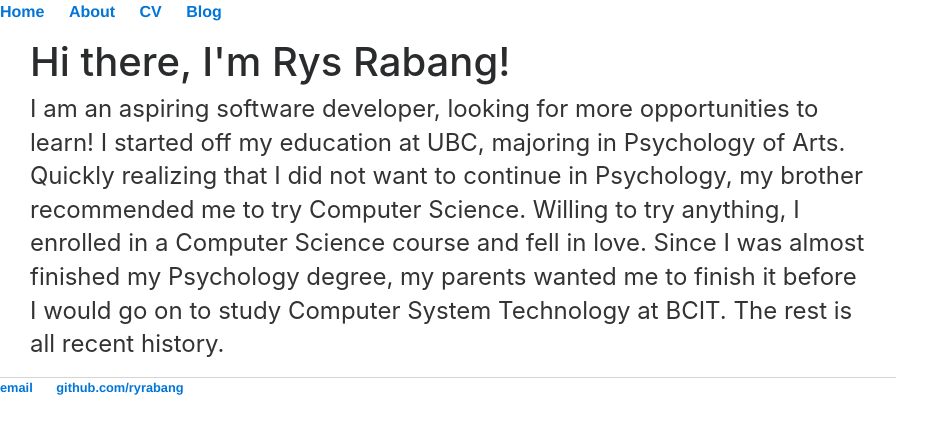
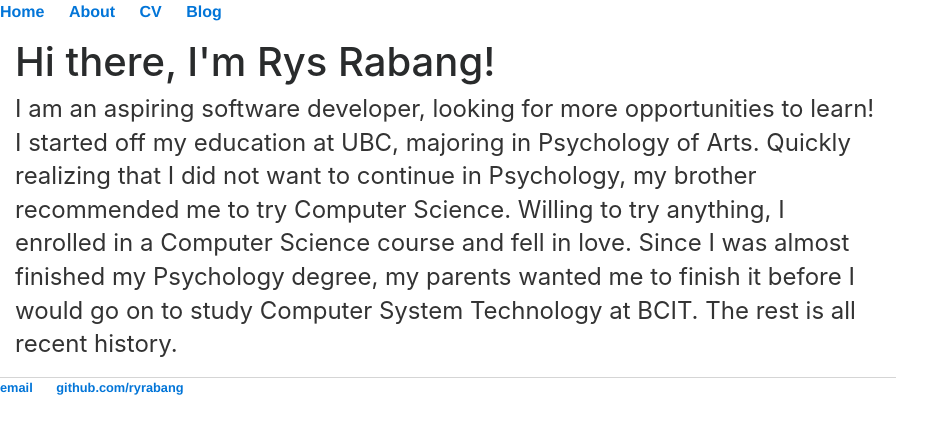
Before and after one commit to ryrabang/ryrabang.github.io, a Jekyll site: the page built from about/index.html, in a window 1280 px wide. Shown: the top 434 px of the page, without its empty margins (0-935 px from the left). Built offline with Jekyll 4.4.1, drawn with Linux system fonts in a browser that asks for light colours; nearby versions of some CDN libraries.

Commit message:
Update index.html

```diff
--- a/about/index.html
+++ b/about/index.html
@@ -2,7 +2,7 @@
 layout: default
 title: About Me...
 ---
-<div class="container">
+<div class="blurb">
 	<h1>Hi there, I'm Rys Rabang!</h1>
 	<p>I am an aspiring software developer, looking for more opportunities to learn!
   I started off my education at UBC, majoring in Psychology of Arts. Quickly realizing that
```
